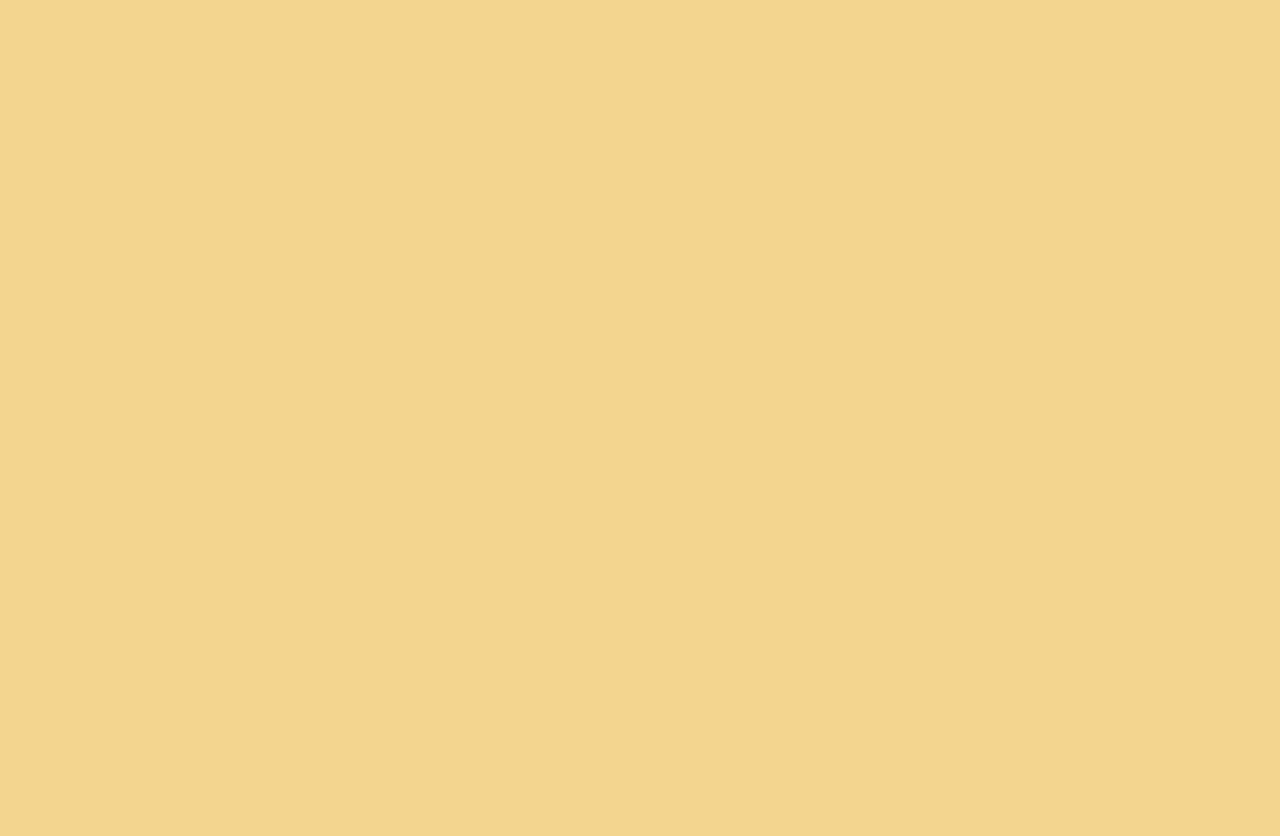
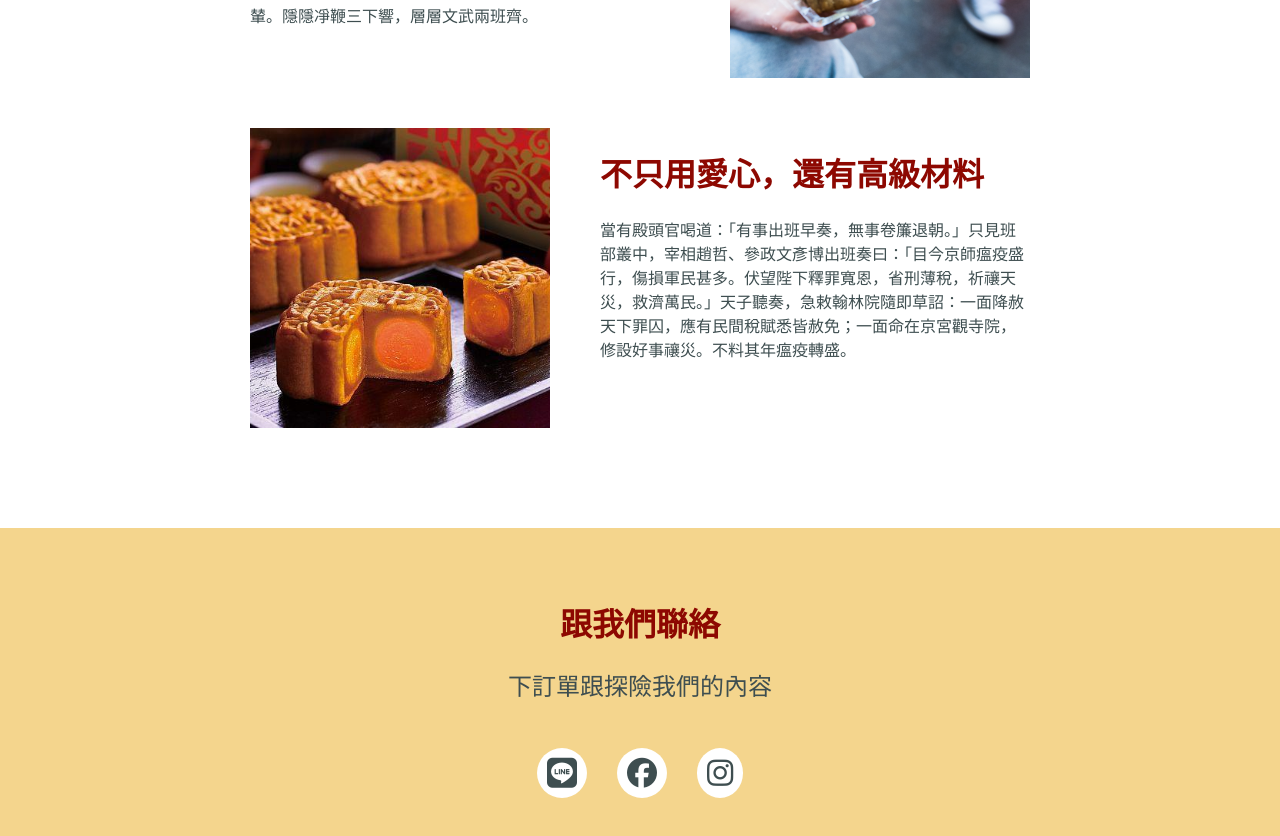
Before and after one commit to Yang-Yi-Shen/muguo, a Vue app: page /about in a window 1280 px wide. Shown: the part 360-1196 px from the top of the page. Before the commit the page ends 800 px from the top, so only its background shows below. Built offline with nearby package versions, Linux system fonts and the light colour scheme.

Commit message:
feat: create about page

```diff
--- a/src/views/About.vue
+++ b/src/views/About.vue
@@ -1,5 +1,103 @@
-<script setup></script>
+<script setup>
+import Header from '../components/Header.vue';
+</script>
 
-<template></template>
+<template>
+    <Header />
+    <main>
+        <div class="section-content">
+            <div class="section-text">
+                <h1 class="heading">Muguo 的故事</h1>
+                <p>話說大宋仁宗天子在位，嘉佑三年三月三日五更三點，天子駕坐紫哀殿，受百官朝賀。但見：</p>
+                <p>祥雲迷鳳閣，瑞氣罩龍樓。含煙禦柳拂籃旗，帶露宮花迎劍戟。天香影里，玉吞珠履聚丹墀；仙樂聲中，繡襖錦衣扶御駕。珍珠簾卷，黃金殿上現金輿；鳳羽扇開，白王階前停寶輦。隱隱凈鞭三下響，層層文武兩班齊。</p>
+            </div>
+            <img class="section-image" src="/src/assets/eating_mooncake.jpeg">
+        </div>
+        <div class="section-content">
+            <img class="section-image" src="/src/assets/lotsa_mooncakes.jpeg">
+            <div class="section-text">
+                <h1 class="heading">不只用愛心，還有高級材料</h1>
+                <p>當有殿頭官喝道：「有事出班早奏，無事卷簾退朝。」只見班部叢中，宰相趙哲、參政文彥博出班奏曰：「目今京師瘟疫盛行，傷損軍民甚多。伏望陛下釋罪寬恩，省刑薄稅，祈禳天災，救濟萬民。」天子聽奏，急敕翰林院隨即草詔：一面降赦天下罪囚，應有民間稅賦悉皆赦免；一面命在京宮觀寺院，修設好事禳災。不料其年瘟疫轉盛。
+                </p>
+            </div>
+        </div>
+    </main>
+    <footer>
+        <h1 class="contacts-title heading">跟我們聯絡</h1>
+        <h2 class="contacts-subtitle">下訂單跟探險我們的內容</h2>
+        <ul class="contacts-list">
+            <li class="contacts-item">
+                <a class="contacts-item-link">
+                    <i class="contacts-item-icon fa-brands fa-line"></i>
+                </a>
+            </li>
+            <li class="contacts-item">
+                <a class="contacts-item-link">
+                    <i class="contacts-item-icon fa-brands fa-facebook"></i>
+                </a>
+            </li>
+            <li class="contacts-item">
+                <a class="contacts-item-link">
+                    <i class="contacts-item-icon fa-brands fa-instagram"></i>
+                </a>
+            </li>
+        </ul>
+    </footer>
+</template>
 
-<style scoped></style>
+<style scoped>
+main {
+    background-color: white;
+    padding: 50px 250px;
+}
+
+.section-content {
+    display: flex;
+    gap: 50px;
+    margin-bottom: 50px;
+}
+
+.section-image {
+    height: 300px;
+    width: 300px;
+    object-fit: cover;
+}
+
+/* social media items */
+footer {
+    display: flex;
+    flex-direction: column;
+    align-items: center;
+    padding: 50px 0px;
+}
+
+.contacts-subtitle {
+    font-weight: 500;
+    font-family: 'Noto Serif TC';
+    margin: 0px 0px 30px;
+}
+
+.contacts-list {
+    list-style: none;
+    padding-inline-start: 0px;
+    display: flex;
+    gap: 30px;
+    align-items: center;
+    justify-content: center;
+}
+
+.contacts-item-icon {
+    font-size: 30px;
+    display: flex;
+    flex-direction: column;
+    align-items: center;
+    background-color: white;
+    color: var(--text);
+    padding: 10px;
+    border-radius: 50%;
+}
+
+.contacts-item-icon:hover {
+    color: #3e4e50c5
+}
+</style>
```
Also changed, not shown: src/assets/eating_mooncake.jpeg (added), src/assets/lotsa_mooncakes.jpeg (added).
